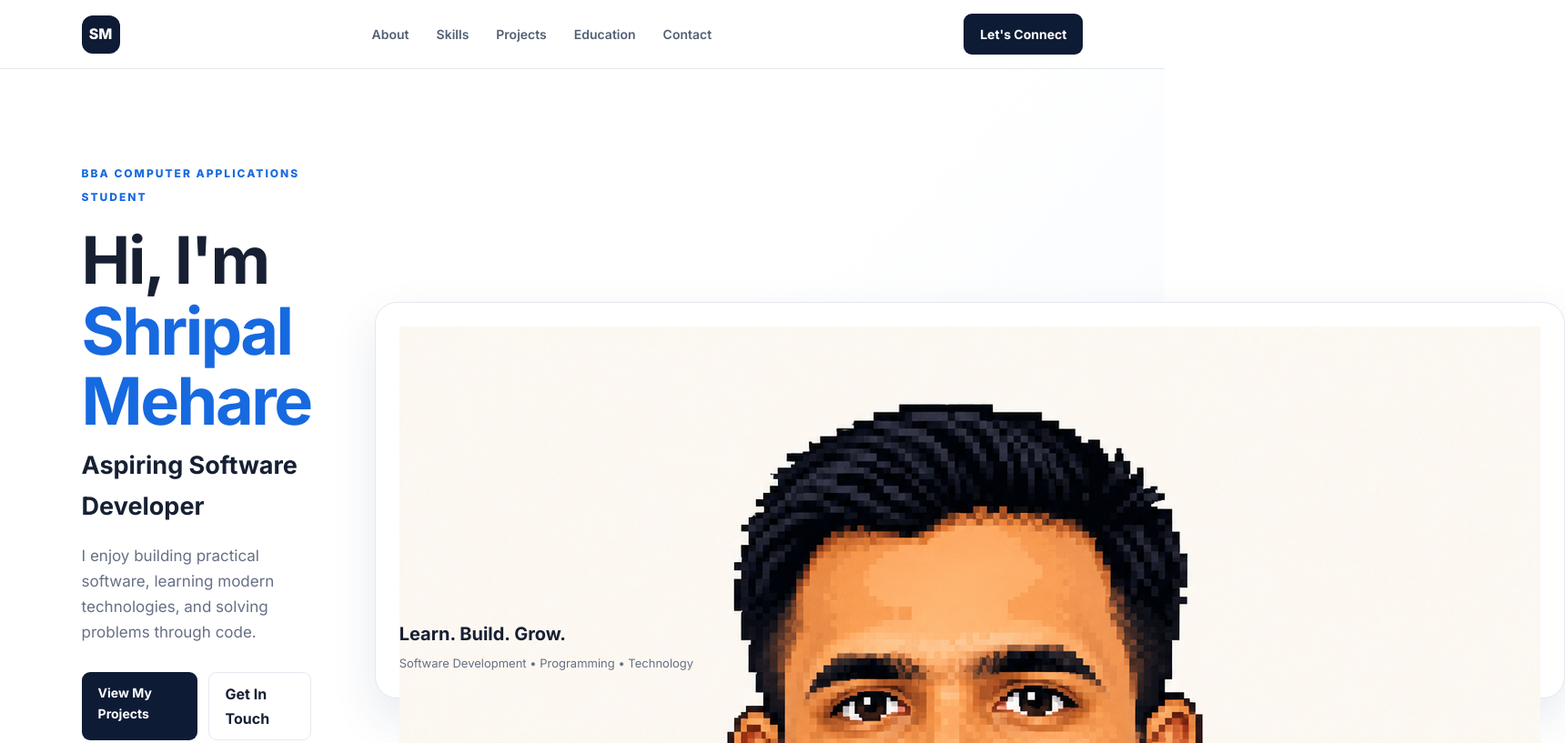
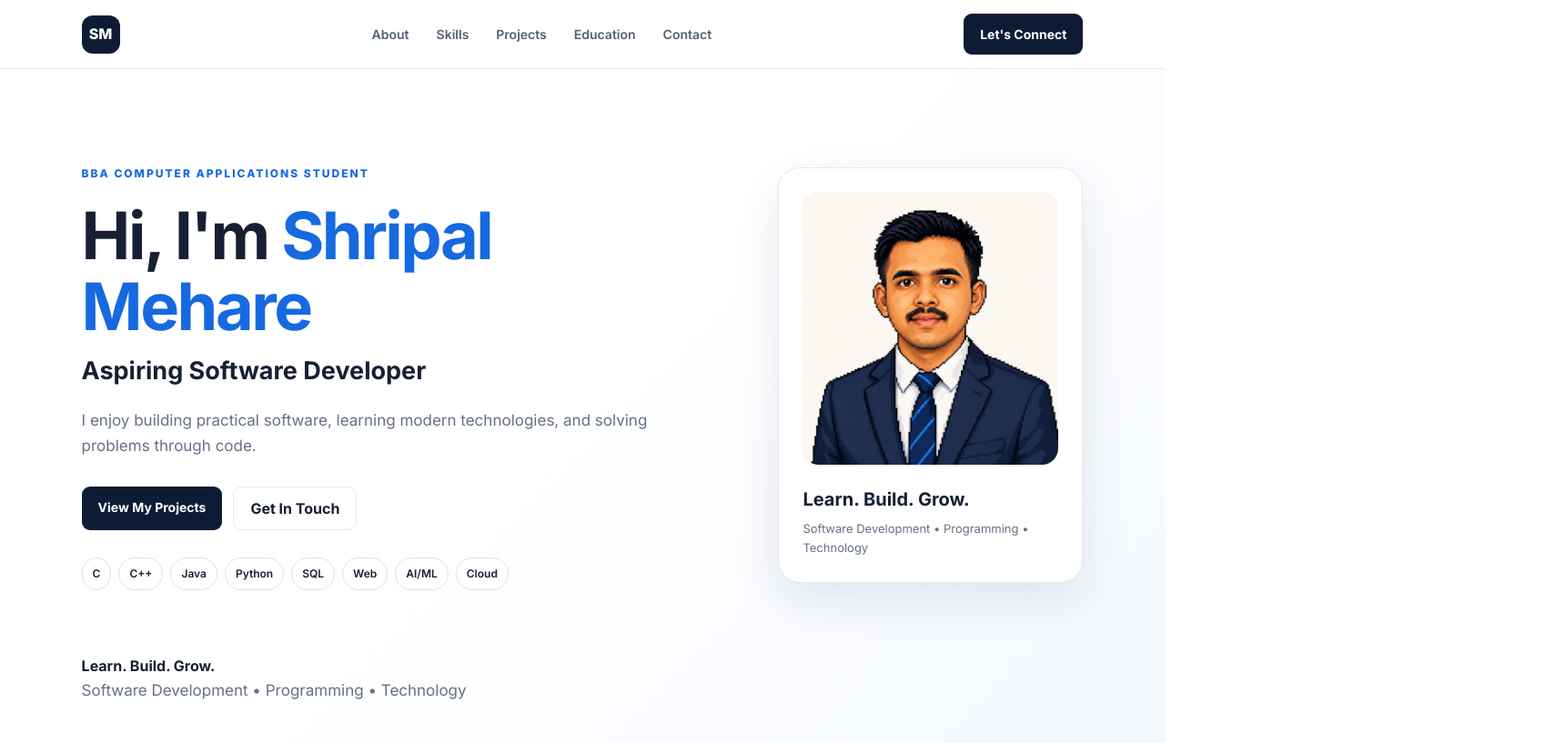
Before and after one commit to shripalmehare/shripal_mehare_portfolio, a plain HTML site: page index.html in a window 1280 px wide. Shown: the top 817 px of the page at 91% size, 1720 px wide, since content can reach past the window. Drawn offline with Linux system fonts and the light colour scheme.

Commit message:
Modify photo-placeholder styles for image display
Updated photo-placeholder class to include image handling.

```diff
--- a/style.css
+++ b/style.css
@@ -19,7 +19,8 @@
 .quick-skills{display:flex;flex-wrap:wrap;gap:8px;margin-top:25px}
 .quick-skills span{padding:7px 11px;border:1px solid #dbe4f0;border-radius:99px;background:#fff;font-size:12px;font-weight:600}
 .hero-card{background:#fff;border:1px solid var(--line);border-radius:24px;padding:26px;box-shadow:0 20px 50px rgba(20,45,90,.10)}
-.photo-placeholder{height:300px;border-radius:18px;background:linear-gradient(145deg,#0d1b35,#1769e0);display:grid;place-items:center;color:#fff;font-size:76px;font-weight:800;margin-bottom:22px}
+.photo-placeholder{height:300px;border-radius:18px;overflow:hidden;margin-bottom:22px}
+.photo-placeholder img{width:100%;height:100%;object-fit:cover;display:block}
 .hero-card strong{font-size:20px}.hero-card p{font-size:13px;margin-top:5px}
 .section{padding:90px 7%;max-width:1250px;margin:auto}
 .soft{max-width:none;background:var(--soft)}
```
